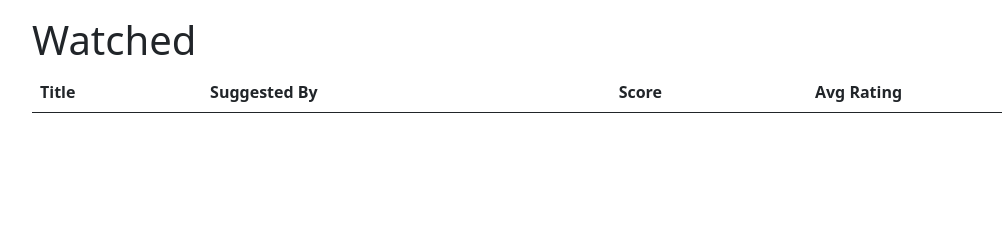
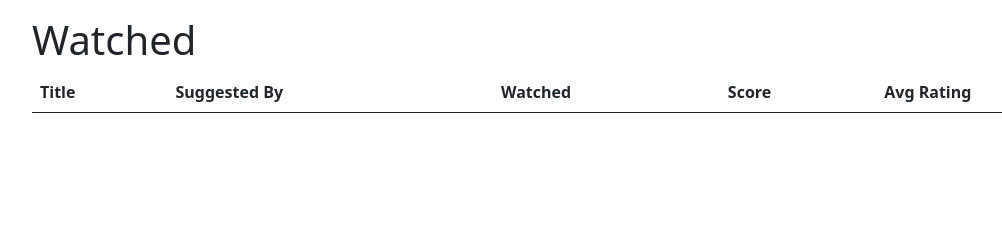
Before and after one commit to nero-bc/movie-club-bot, a Django app: page / in a window 1280 px wide. Shown: the part 97-337 px from the top of the page, without its empty margins (50-1052 px from the left). Run offline with Django 4.2, Linux system fonts and the light colour scheme; data that the repository does not hold is empty.

Commit message:
add watched date, sorting.

```diff
--- a/web/templates/list.html
+++ b/web/templates/list.html
@@ -35,6 +35,7 @@ Movie List
 		<tr>
 			<th>Title</th>
 			<th>Suggested By</th>
+			<th>Watched</th>
 			<th>Score</th>
 			<th>Avg Rating</th>
 		</tr>
@@ -48,6 +49,7 @@ Movie List
 				</a>
 			</td>
 			<td>{{ m.suggested_by.first_name }}</td>
+			<td>{{ m.watched_date }}</td>
 			<td>{{ m.get_score }}</td>
 			<td>{{ m.get_rating }}</td>
 		</tr>
--- a/web/views.py
+++ b/web/views.py
@@ -8,7 +8,7 @@ from django.http import HttpResponse
 def index(request):
     template = loader.get_template('list.html')
     context = {
-        'unwatched': MovieSuggestion.objects.filter(watched=False),
-        'watched': MovieSuggestion.objects.filter(watched=True)
+        'unwatched': sorted(MovieSuggestion.objects.filter(watched=False), key=lambda x: -x.get_score),
+        'watched': MovieSuggestion.objects.filter(watched=True).order_by('-watched_date')
     }
     return HttpResponse(template.render(context, request))
```
